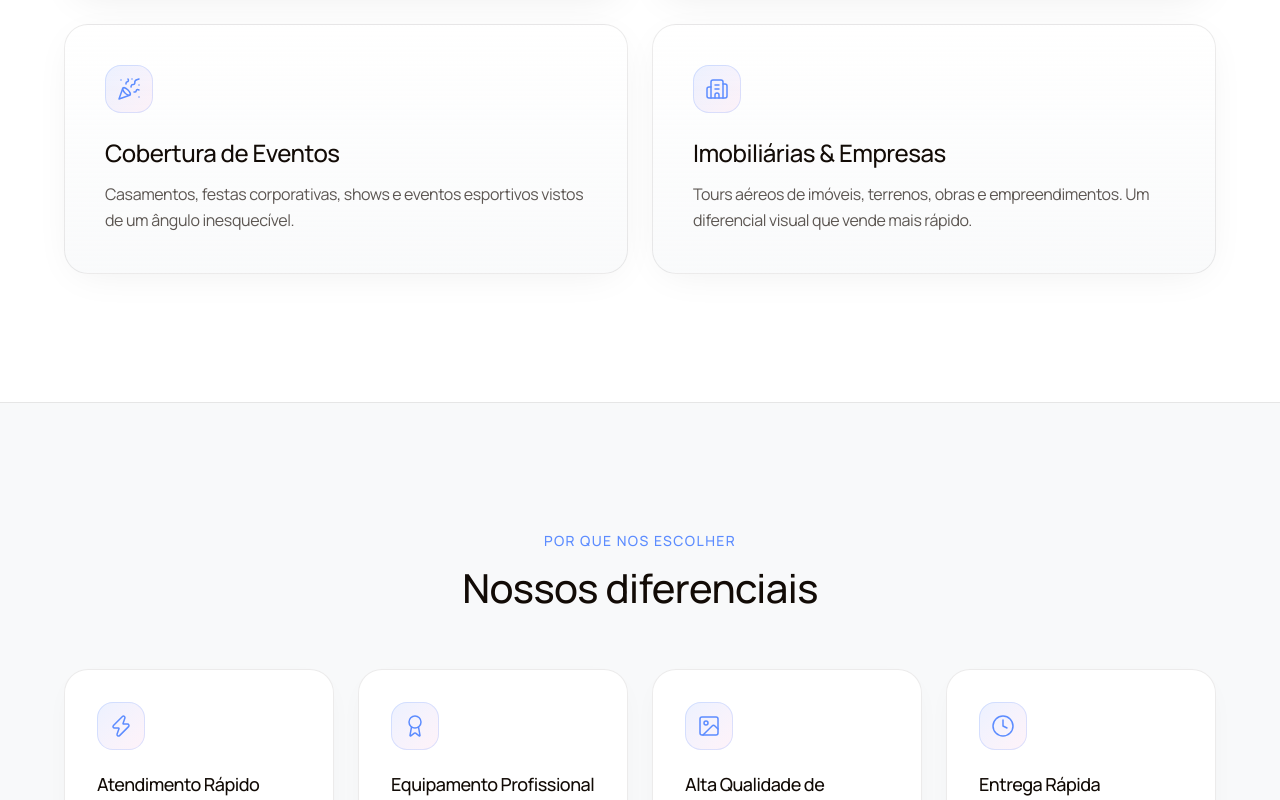
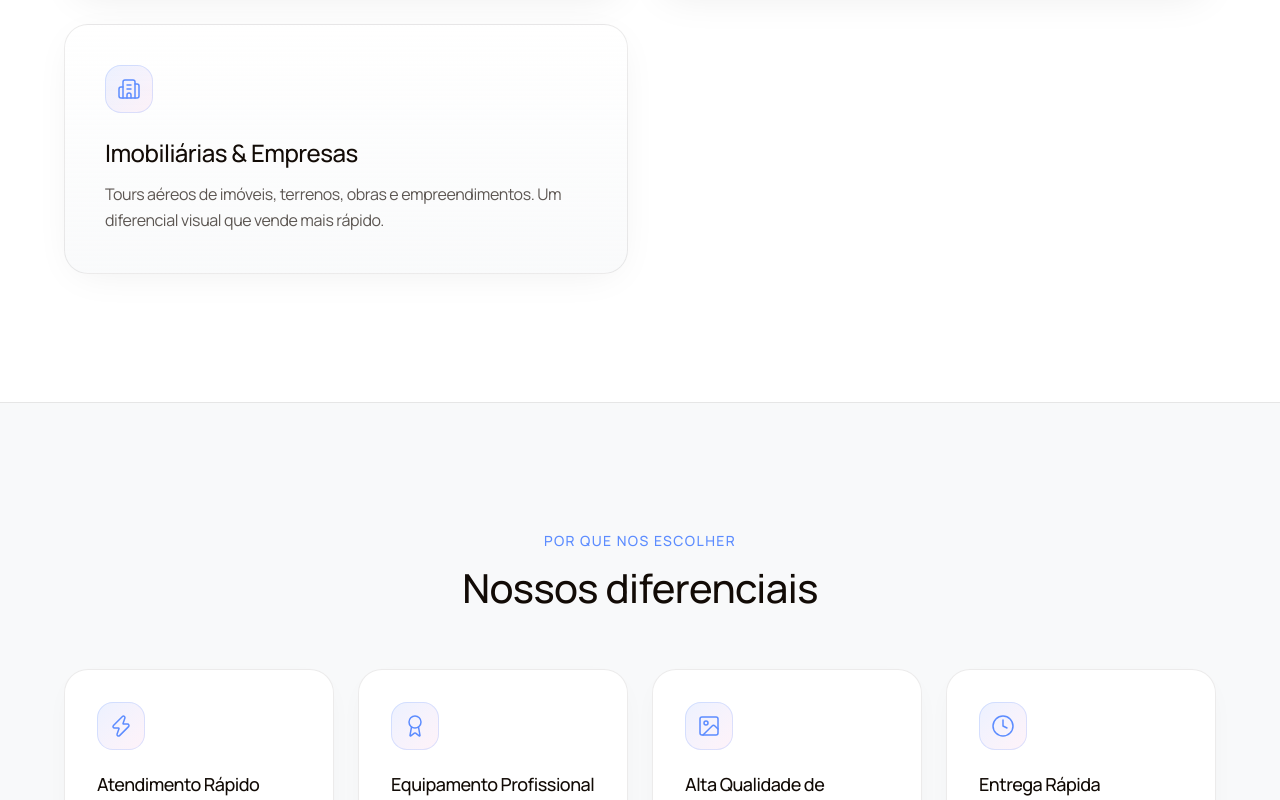
Before and after one commit to Patolord/drone, a Next.js app: page / in a window 1280 px wide. Shown: the part 1360-2160 px from the top of the page. Built offline with nearby package versions, Linux system fonts and the light colour scheme.

Commit message:
Remove unused tags and descriptions from layout, gallery, and services components to streamline content.

```diff
--- a/app/components/Gallery.tsx
+++ b/app/components/Gallery.tsx
@@ -14,7 +14,7 @@ type GalleryItem = {
 // Drop your photos in /public/gallery/ with these filenames, or replace the list.
 const items: GalleryItem[] = [
   { src: "/gallery/1.jpg", alt: "Vista aérea da cidade ao entardecer", caption: "Vista aérea · Entardecer" },
-  { src: "/gallery/2.jpg", alt: "Imagem aérea de evento corporativo", caption: "Cobertura de evento" },
+
   { src: "/gallery/3.jpg", alt: "Vista de imóvel com drone", caption: "Tour imobiliário" },
   { src: "/gallery/4.jpg", alt: "Paisagem urbana de São Paulo vista de cima", caption: "Zona Norte · SP" },
   { src: "/gallery/5.jpg", alt: "Imagem aérea de casamento ao ar livre", caption: "Casamento ao ar livre" },
--- a/app/components/Services.tsx
+++ b/app/components/Services.tsx
@@ -26,12 +26,7 @@ const services: Service[] = [
     description:
       "Imagens de alta resolução com tratamento profissional para divulgação, campanhas e portfólio.",
   },
-  {
-    icon: PartyPopper,
-    title: "Cobertura de Eventos",
-    description:
-      "Casamentos, festas corporativas, shows e eventos esportivos vistos de um ângulo inesquecível.",
-  },
+
   {
     icon: Building2,
     title: "Imobiliárias & Empresas",
--- a/app/layout.tsx
+++ b/app/layout.tsx
@@ -18,7 +18,7 @@ export const metadata: Metadata = {
     "drone zona norte",
     "drone centro SP",
     "imagens aéreas",
-    "cobertura de eventos com drone",
+
   ],
   openGraph: {
     title: "Drone SP — Filmagem e Fotografia Aérea",
```
